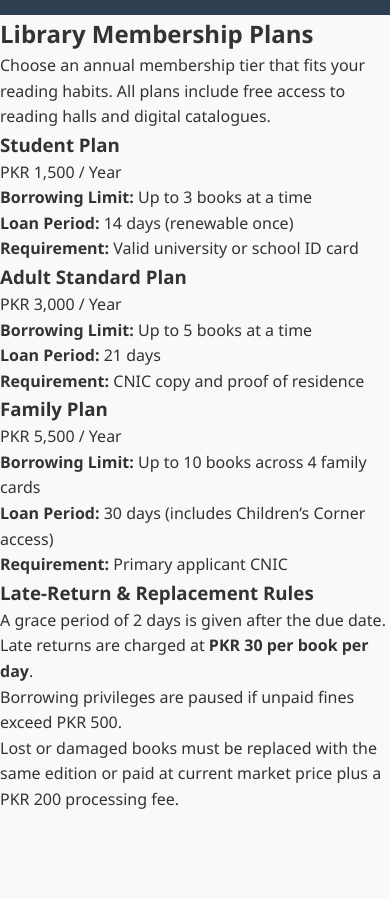
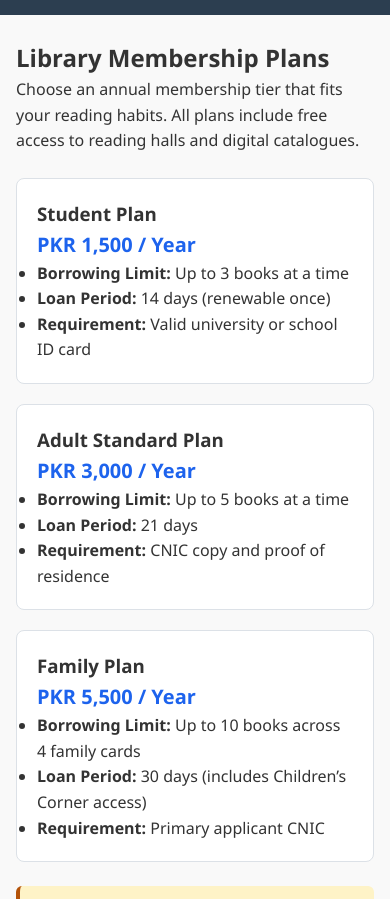
Before and after one commit to Arham38/readers-haven-library, a website: page src/membership.html in a window 390 px wide. Shown: the part 169-1068 px from the top of the page. Before the commit the page ends 982 px from the top, so only its background shows below. Drawn offline with Linux system fonts and the light colour scheme.

Commit message:
style(membership): add membership cards grid, rules styling, and responsive media query

```diff
--- a/styles/style.css
+++ b/styles/style.css
@@ -312,3 +312,47 @@ footer,
         grid-template-columns: 1fr;
     }
 }
+
+
+
+
+
+/*================================= Membership Page Styles ================================ */
+.membership-container {
+  max-width: 1000px;
+  margin: 24px auto;
+  padding: 0 16px;
+}
+
+.plans-grid {
+  display: grid;
+  grid-template-columns: repeat(3, 1fr);
+  gap: 20px;
+  margin: 24px 0;
+}
+
+.plan-card {
+  background: #ffffff;
+  border: 1px solid #dce1e7;
+  border-radius: 8px;
+  padding: 20px;
+}
+
+.plan-fee {
+  font-size: 1.25rem;
+  font-weight: bold;
+  color: #1d63ed;
+}
+
+.rules-box {
+  background: #fef3c7;
+  border-left: 4px solid #b45309;
+  padding: 16px 20px;
+  border-radius: 6px;
+}
+
+@media (max-width: 768px) {
+  .plans-grid {
+    grid-template-columns: 1fr;
+  }
+}
```
